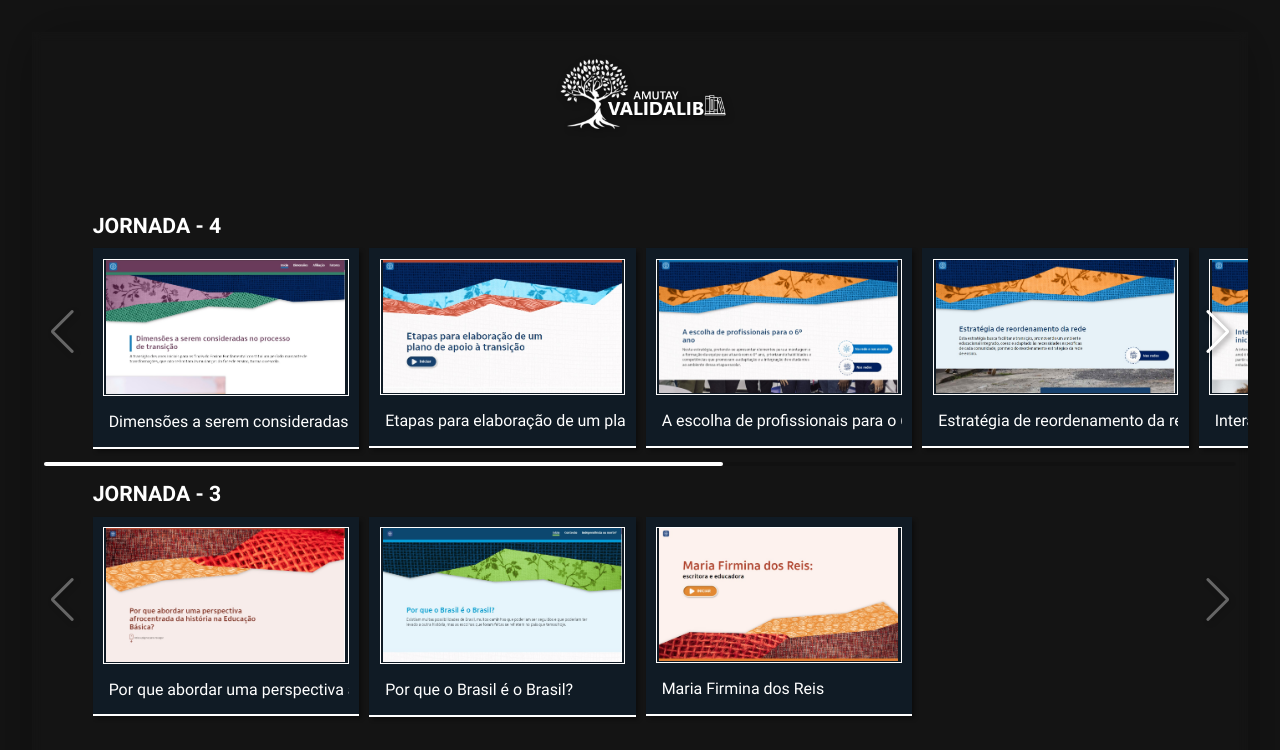
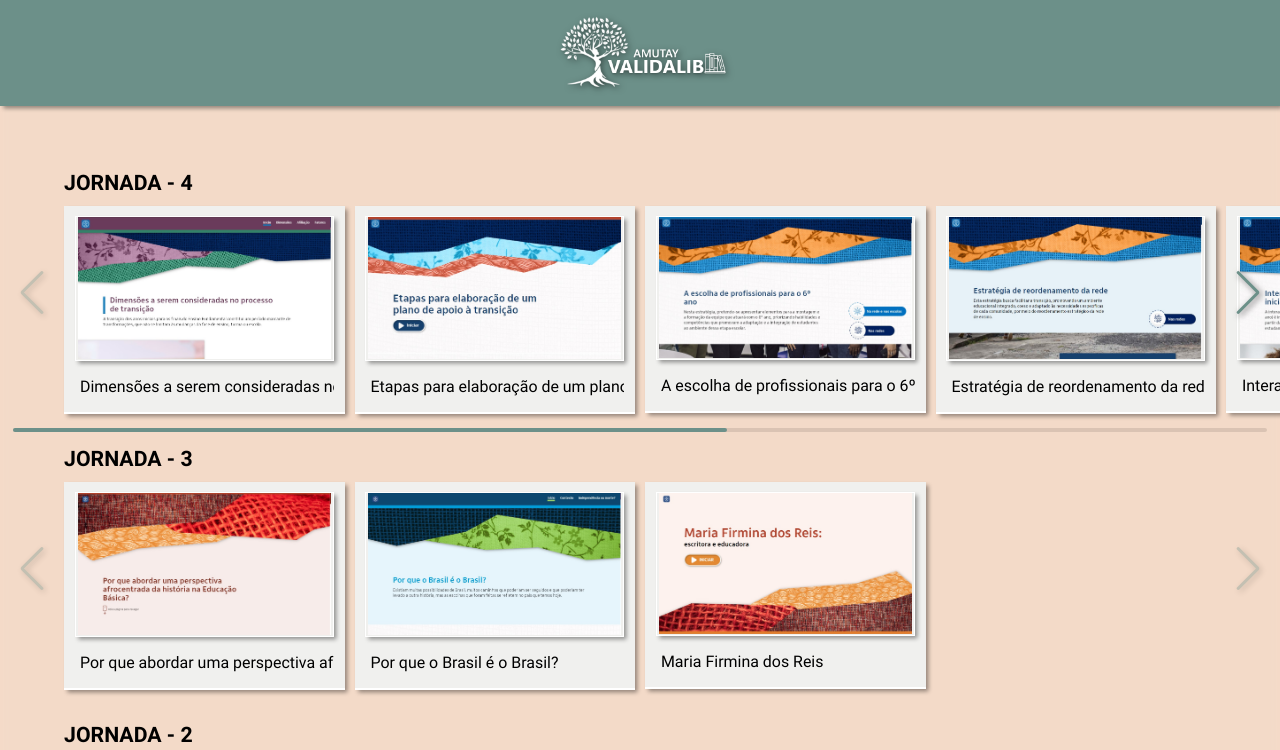
Before and after one commit to DenilsonJunior/amutay-biblioteca-de-validacao, a React (Vite) app: page / in a window 1280 px wide. Shown: the top 750 px of the page. Built offline with nearby package versions, Linux system fonts and the light colour scheme.

Commit message:
[REFACTURE DISIGNER]

```diff
--- a/src/App.css
+++ b/src/App.css
@@ -2,6 +2,26 @@
 
 :root {
     --esc: #141414
+}
+
+/* width */
+::-webkit-scrollbar {
+    width: 5px;
+}
+
+/* Track */
+::-webkit-scrollbar-track {
+    background: var(--color02);
+}
+
+/* Handle */
+::-webkit-scrollbar-thumb {
+    background: var(--color01);
+}
+
+/* Handle on hover */
+::-webkit-scrollbar-thumb:hover {
+    /* background: #555; */
 }
 
 * {
@@ -29,7 +49,9 @@ body {
     align-items: center;
     justify-content: center; */
     min-height: 100vh;
-    background-color: var(--esc);
+    /* background-color: var(--esc); */
+    /* background-color: #e6e6e6; */
+    background-color: #f3dac8;
     /* background-image: url(./assets/img/bg.jpg); */
     background-size: cover;
     background-position: center;
@@ -39,15 +61,15 @@ body {
     /* background-image: linear-gradient(to bottom right, #1d1649, #2d1941); */
 
     .container {
-        width: calc(100% - 6rem);
-        max-width: 1400px;
+        /* width: calc(100% - 6rem); */
+        /* max-width: 1400px; */
         /* background-color: rgba(0, 0, 0, .2); */
         backdrop-filter: blur(5px);
         position: relative;
-        padding: 1rem 0 3rem;
+        padding: 0 0 3rem;
         /* border-radius: 4rem; */
         box-shadow: 0rem 0rem 5rem rgba(0, 0, 0, 0.3);
-        margin: 3rem auto;
+        /* margin: 3rem auto; */
         /* background-image: url(./assets/img/bg.jpg);
         background-position: center; */
         /* background-size: cover; */
--- a/src/componentes/card/styles.js
+++ b/src/componentes/card/styles.js
@@ -19,7 +19,8 @@ export const CardItem = styled.div`
         }
         .card {
             /* background-color: rgba(255, 255, 255, .1); */
-            background-color: #101b25;
+            /* background-color: #101b25; */
+            background-color: #f0f0ee;
             width: 100%;
             height: auto;
             padding: 1rem;
@@ -47,6 +48,7 @@ export const CardItem = styled.div`
                 }
             }
             .boxImage {
+                box-shadow: 0.3rem 0.3rem 0.4rem rgba(0, 0, 0, .4);
                 position: relative;
                 width: auto;
                 height: auto;
@@ -64,7 +66,7 @@ export const CardItem = styled.div`
                     position: absolute;
                     width: 100%;
                     height: 100%;
-                    background-color: #0009;
+                    background-color: rgba(255, 255, 255, .4);
                     backdrop-filter: blur(.2rem);
                     top: 0;
                     left: 0;
@@ -91,7 +93,8 @@ export const CardItem = styled.div`
                 text-overflow: ellipsis;
                 white-space: nowrap;
                 p {
-                    color: white;
+                    /* color: white; */
+                    color: black;
                     margin: 0;
                     /* background-color: #0005; */
                 }
--- a/src/componentes/header/styles.js
+++ b/src/componentes/header/styles.js
@@ -6,8 +6,10 @@ export const Cabecalho = styled.header`
     /* backdrop-filter: blur(5px); */
     display: flex;
     /* justify-content: flex-end; */
+    box-shadow: 0.3rem 0.3rem 0.4rem rgba(0, 0, 0, .4);
     padding: 1rem 5%;
-    /* position: absolute; */
+    position: sticky;
+    background-color: #6c9089;
     top: 0;
     z-index: 2;
     margin-bottom: 6rem;
@@ -19,7 +21,7 @@ export const Cabecalho = styled.header`
         height: 8rem;
         filter: drop-shadow(0.2rem 0.2rem 0.3rem #0008);
         @media (max-width: 650px) {
-            height: 10rem;
+            height: 7rem;
         }
     }
 
--- a/src/componentes/slider/styles.css
+++ b/src/componentes/slider/styles.css
@@ -1,5 +1,6 @@
 h1 {
-    color: white !important;
+    /* color: white !important; */
+    color: black !important;
     margin: 0 5%;
     text-transform: uppercase;
     @media (max-width: 650px) {
@@ -28,11 +29,11 @@ h1 {
 }
 
 .swiper-scrollbar-drag {
-    background-color: white !important;
+    background-color: #6c9089 !important;
 }
 
 .swiper-button-next, .swiper-button-prev {
-    color: white;
+    color: #6c9089;
     filter: drop-shadow(0.2rem 0.2rem 0.3rem #0008);
     top: 0;
     width: 5%;
@@ -54,6 +55,6 @@ h1 {
 }
 
 .swiper-pagination-bullet-active {
-    background-color: white !important;
+    background-color: #6c9089 !important;
     filter: drop-shadow(0.2rem 0.2rem 0.3rem #0008);
 }
```
